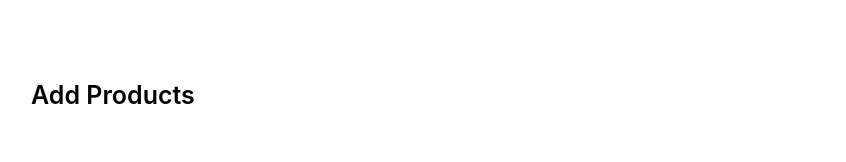
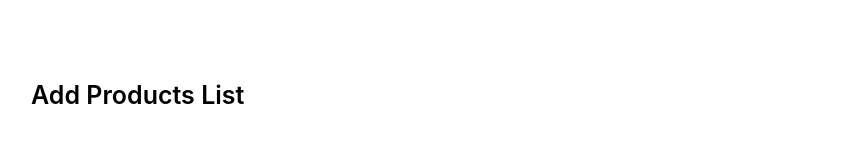
Before and after one commit to Hemang-Shah-891/Monk-Commerce-Hemang, a React (Create React App) app: page / in a window 1280 px wide. Shown: the top 162 px of the page, without its empty margins (119-965 px from the left). Built offline with nearby package versions, Linux system fonts and the light colour scheme.

Commit message:
Save Change

```diff
--- a/src/components/ProductList.jsx
+++ b/src/components/ProductList.jsx
@@ -51,7 +51,7 @@ const ProductList = () => {
     <div className={styles.content}>
 
      <div className={styles.header}>
-      Add Products
+      Add Products List
     </div>
 
     <div className={styles.table}>
```
